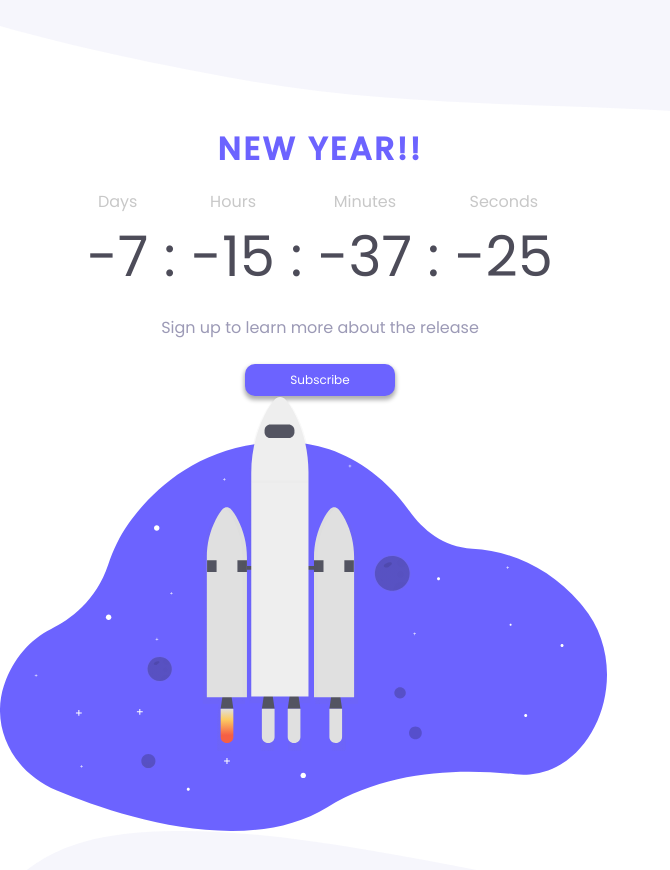
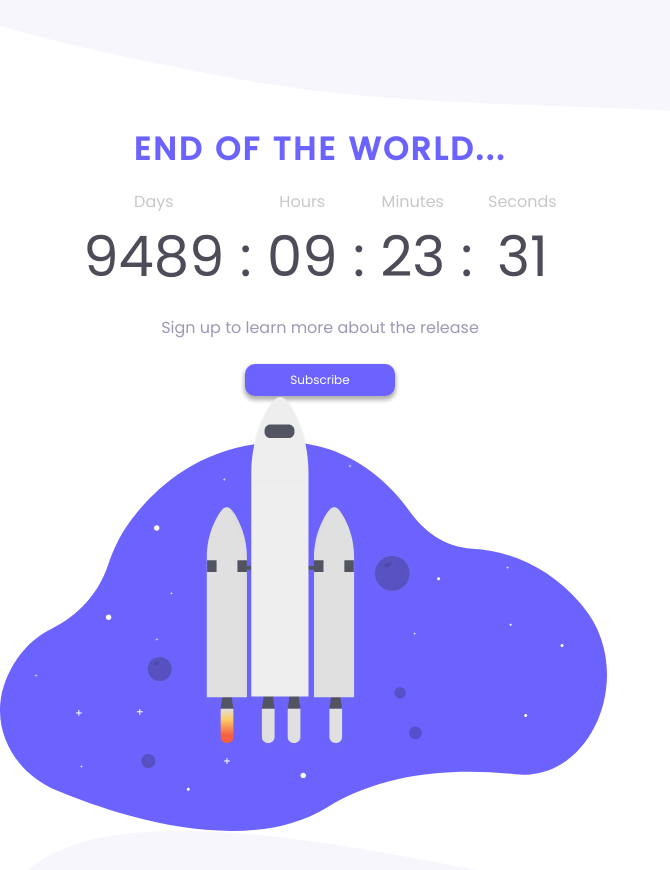
Before and after one commit to BrunoBross/countdown, a plain HTML site: page index.html in a window 1280 px wide. Shown: the whole page, without its empty margins (0-670 px from the left). Drawn offline with Linux system fonts and the light colour scheme.

Commit message:
data mais distante

```diff
--- a/index.html
+++ b/index.html
@@ -16,7 +16,7 @@
     <img class="image" id="top" src="./assets/top-image.svg" alt="">
     <div class="center">
       <div class="content">
-        <h1>HAPPY NEW YEAR IN...</h1>
+        <h1>END OF THE WORLD...</h1>
         <div class="clock">
           <div class="time" id="days">
             <p>Days</p>
--- a/script.js
+++ b/script.js
@@ -1,5 +1,5 @@
 // Set the date we're counting down to
-var countDownDate = new Date("Jan 1, 2022 00:00:00").getTime();
+var countDownDate = new Date("Jan 1, 2048 00:00:00").getTime();
 
 // Update the count down every 1 second
 var x = setInterval(function() {
```
